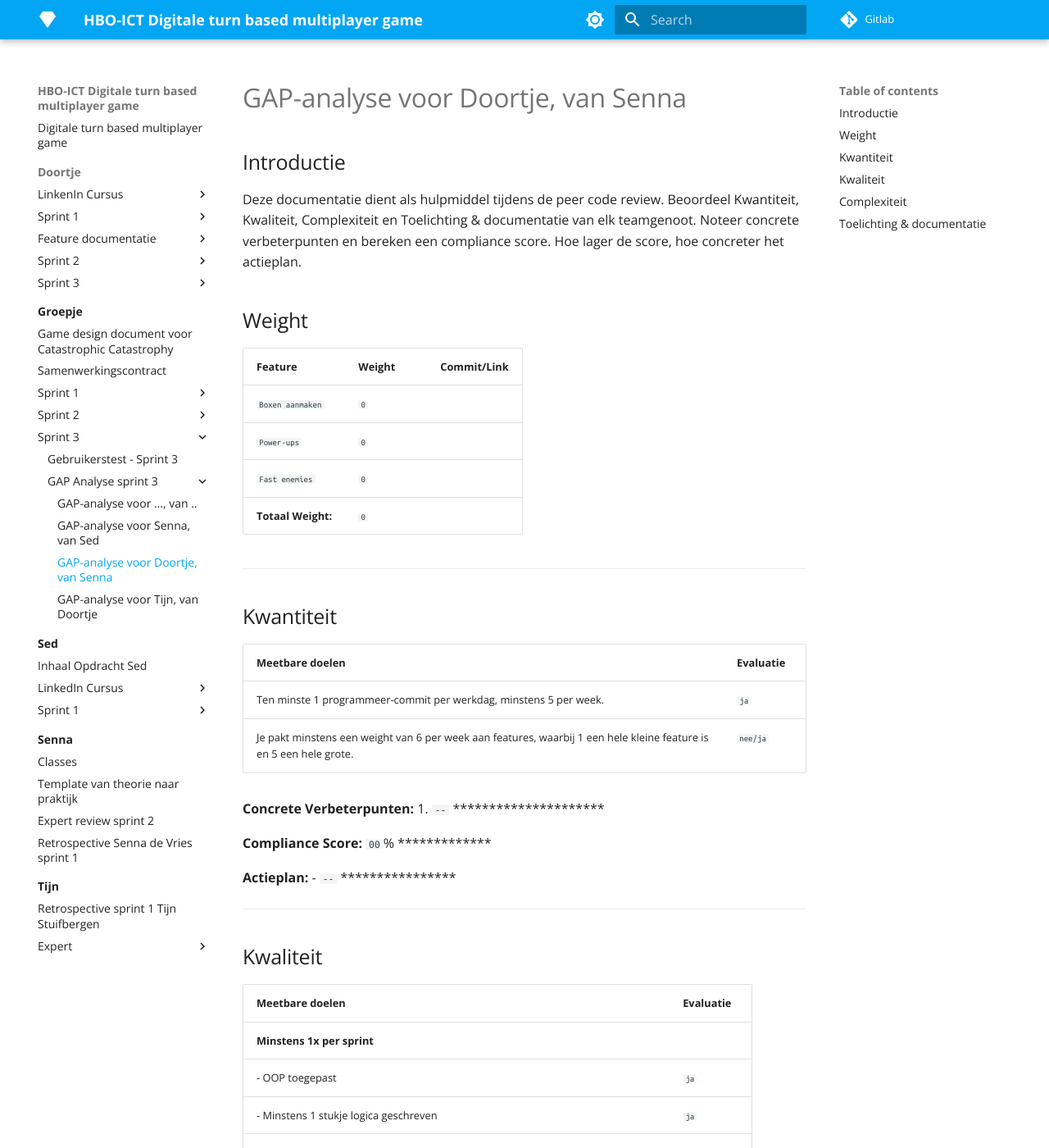
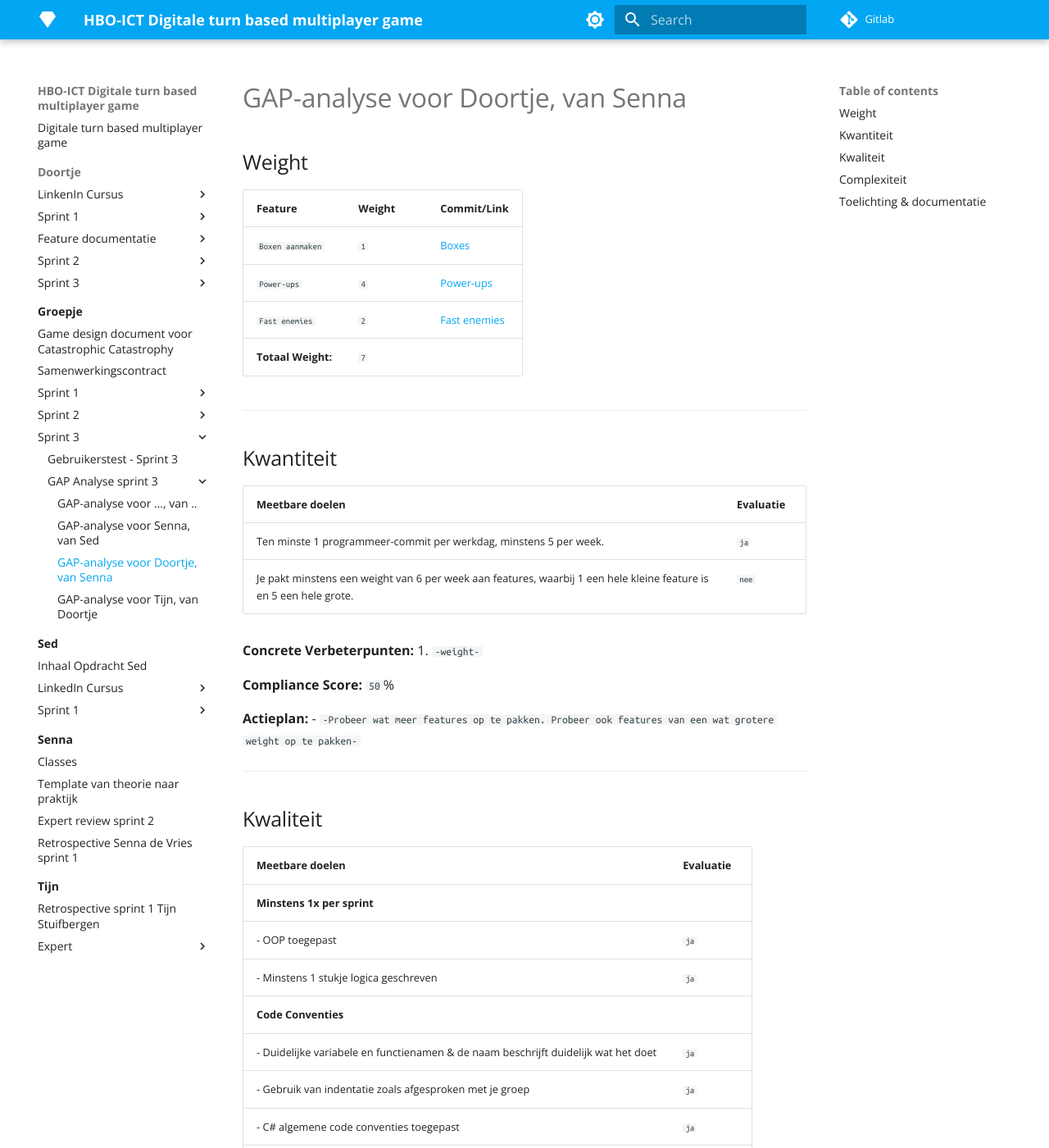
Before and after one commit to Doortje-Geuze/catastrophic-catastrophe, an MkDocs documentation site: the page built from docs/Groepje/Sprint 3/GAP Analyse sprint 3/gap-analyse-voor-doortje.md, in a window 1280 px wide and 1400 px high. Shown: the whole window at 82% size. Built offline with MkDocs 1.6.1 and Material for MkDocs 9.7.7, drawn with Linux system fonts in a browser that asks for light colours; nearby versions of some CDN libraries; library files that are not in the unit come from our copies.

Commit message:
weights toegevoegd

```diff
--- a/docs/Groepje/Sprint 3/GAP Analyse sprint 3/gap-analyse-voor-doortje.md
+++ b/docs/Groepje/Sprint 3/GAP Analyse sprint 3/gap-analyse-voor-doortje.md
@@ -1,17 +1,14 @@
 # GAP-analyse voor Doortje, van Senna
 
-## Introductie
-
-Deze documentatie dient als hulpmiddel tijdens de peer code review. Beoordeel Kwantiteit, Kwaliteit, Complexiteit en Toelichting & documentatie van elk teamgenoot. Noteer concrete verbeterpunten en bereken een compliance score. Hoe lager de score, hoe concreter het actieplan.
 
 ## Weight
 
 | **Feature**                                    | **Weight** | **Commit/Link**                     |
 |------------------------------------------------|------------|-------------------------------------|
-| `Boxen aanmaken`                               | `0`        | [ ]()                               |
-| `Power-ups`                                    | `0`        | []()                                |
-| `Fast enemies`                                 | `0`        | []()                                |
-| **Totaal Weight:**                             | `0`        |                                     |
+| `Boxen aanmaken`                               | `1`        | [Boxes](https://gitlab.fdmci.hva.nl/propedeuse-hbo-ict/onderwijs/2023-2024/out-d-se-gd/blok-4/suuleewooyaa34/-/commit/688c897a6526691aea1953a8b52974c7e3c97fcb)                               |
+| `Power-ups`                                    | `4`        | [Power-ups](https://gitlab.fdmci.hva.nl/propedeuse-hbo-ict/onderwijs/2023-2024/out-d-se-gd/blok-4/suuleewooyaa34/-/commit/0589844c34bffaf94ac8960518f7a07ee6d0e401)                                |
+| `Fast enemies`                                 | `2`        | [Fast enemies](https://gitlab.fdmci.hva.nl/propedeuse-hbo-ict/onderwijs/2023-2024/out-d-se-gd/blok-4/suuleewooyaa34/-/commit/585c005b4bd6d1097b6b49ee95ab12ff266e21d4)                                |
+| **Totaal Weight:**                             | `7`        |                                     |
 
 ---
 
@@ -20,15 +17,15 @@ Deze documentatie dient als hulpmiddel tijdens de peer code review. Beoordeel Kw
 | **Meetbare doelen**                             | **Evaluatie**                         |
 |-------------------------------------------------|--------------------------------------|
 | Ten minste 1 programmeer-commit per werkdag, minstens 5 per week. | `ja` |
-| Je pakt minstens een weight van 6 per week aan features, waarbij 1 een hele kleine feature is en 5 een hele grote. | `nee/ja` | ********
+| Je pakt minstens een weight van 6 per week aan features, waarbij 1 een hele kleine feature is en 5 een hele grote. | `nee` |
 
 **Concrete Verbeterpunten:**
-1. `--` *********************
+1. `-weight-`
 
-**Compliance Score:** `00`% *************
+**Compliance Score:** `50`%
 
 **Actieplan:**
-- `--` ****************
+- `-Probeer wat meer features op te pakken. Probeer ook features van een wat grotere weight op te pakken-`
 
 ---
 
```
